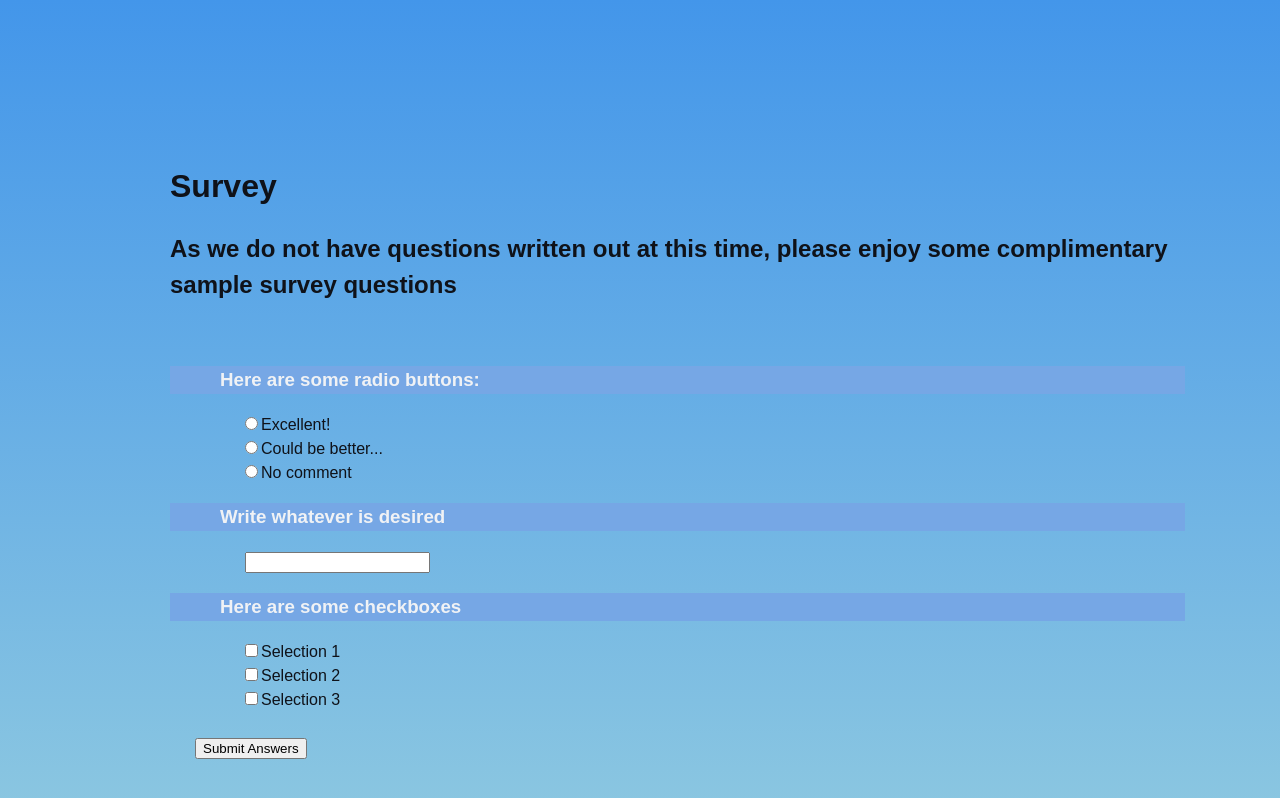
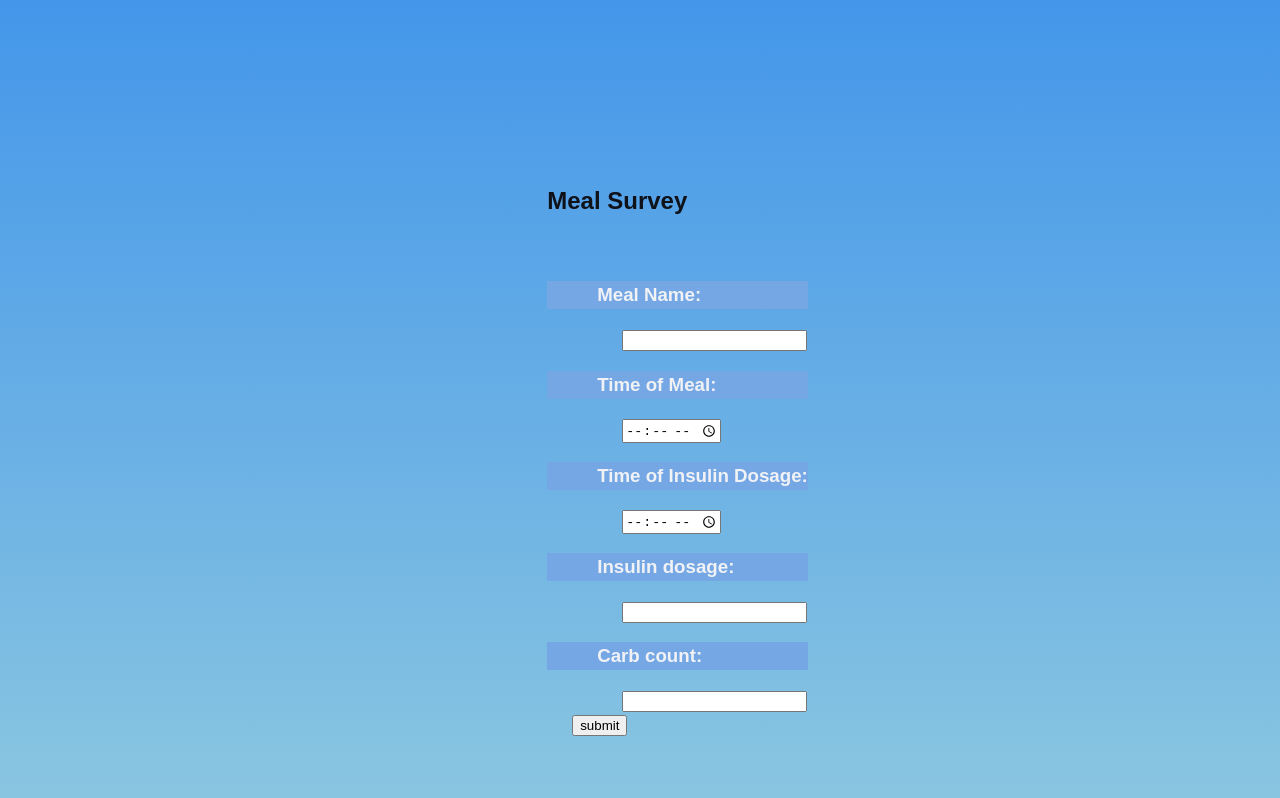
Before and after one commit to Criley71/mern5, a React (Create React App) app in the folder client/: page /home/survey in a window 1280 px wide. Shown: the top 798 px of the page. Built offline with nearby package versions, Linux system fonts and the light colour scheme.

Commit message:
i dont remember

```diff
--- a/client/src/Survey.js
+++ b/client/src/Survey.js
@@ -1,43 +1,86 @@
-import React from 'react'
+import { React, useState } from 'react'
 import './Survey.css';
+import axios from 'axios';
+
 
 function Survey() {
+    const [mealname, setmealn] = useState('');
+    const [mealtime, setmealt] = useState('');
+    const [insulintime, setinst] = useState('');
+    const [insulindose, setinsd] = useState('');
+    const [carbcount, setcarbc] = useState('');
+
+    // This is super inefficient but I literally can't find any examples online of how to do this
+    // simpler so I'll keep researching it but if anyone has any tips lmk
+    const mealnChange = event => {
+      setmealn(event.target.value);
+    };
+    const mealtChange = event => {
+      setmealt(event.target.value);
+      };
+    const instChange = event => {
+      setinst(event.target.value);
+      };
+    const insdChange = event => {
+      setinsd(event.target.value);
+      }
+    const carbcChange = event => {
+      setcarbc(event.target.value);
+    };
+    const handleOnSubmit = async (e) => {
+      e.preventDefault();
+      let result = await fetch(
+      'http://localhost:5000/register', {
+          method: "post",
+          body: JSON.stringify({ mealname, mealtime, insulintime, insulindose, carbcount }),
+          headers: {
+              'Content-Type': 'application/json'
+          }
+      })
+      result = await result.json();
+      console.warn(result);
+      if (result) {
+        alert("Data saved succesfully");
+        setmealn("");
+        setmealt("");
+        setinst("");
+        setinsd("");
+        setcarbc("");
+    }
+  }
+
+    console.log(mealname);
+    console.log(mealtime);
+    console.log(insulintime);
+    console.log(Number(insulindose));
+    console.log(Number(carbcount));
+
   return (
     <main>
       <div>
-                <h1>
-                    Survey
-                </h1>
-            </div>
-            <div>
         <form>
-                    <h2>As we do not have questions written out at this time, please enjoy
-                        some complimentary sample survey questions</h2> <br></br>
-                    <h3>Here are some radio buttons:</h3>
-                    <input type="radio" id="rex1" name="example_radio" value="REX1" />
-                    <label for="rex1">Excellent!</label><br></br>
-                    <input type="radio" id="rex2" name="example_radio" value="REX2" />
-                    <label for="rex2">Could be better...</label><br></br>
-                    <input type="radio" id="rex3" name="example_radio" value="REX3" />
-                    <label for="rex3">No comment</label><br></br>
+            <h2>Meal Survey</h2> <br></br>
 
-                    <h3>Write whatever is desired</h3>
-                    <input type="text" id="tex" name="example_text" />
+            <h3>Meal Name: </h3>
+            <input type="text" value={mealname} onChange={mealnChange} id="meal_name" name="meal_name"/>
 
-                    <h3>Here are some checkboxes</h3>
-                    <input type="checkbox" id="cex1" name="cex1" value="CEX1" />
-                    <label for="cex1">Selection 1</label><br></br>
-                    <input type="checkbox" id="cex2" name="cex2" value="CEX2" />
-                    <label for="cex2">Selection 2</label><br></br>
-                    <input type="checkbox" id="cex3" name="cex3" value="CEX3" />
-                    <label for="cex3">Selection 3</label><br></br>
+            <h3>Time of Meal: </h3>
+            <input type="time" value={mealtime} onChange={mealtChange} name="meal_time"/>
 
-                    <br></br><button type="submit">Submit Answers</button>
+            <h3>Time of Insulin Dosage: </h3>
+            <input type="time" value={insulintime} onChange={instChange} name="ins_time"/>
+
+            <h3>Insulin dosage: </h3>
+            <input type="number" value={insulindose} onChange={insdChange}/>
+
+            <h3>Carb count: </h3>
+            <input type="number" value={carbcount} onChange={carbcChange}/>
+
+            <br></br><button type = "submit" onClick={handleOnSubmit}>submit</button>
         </form>
       </div>
-
     </main>
-    )
+  );
 }
 
 export default Survey
```
Also changed, not shown: 2 other files (tests, documents, lock files or other folders). Lines whose indentation alone changed are shown as unchanged.
